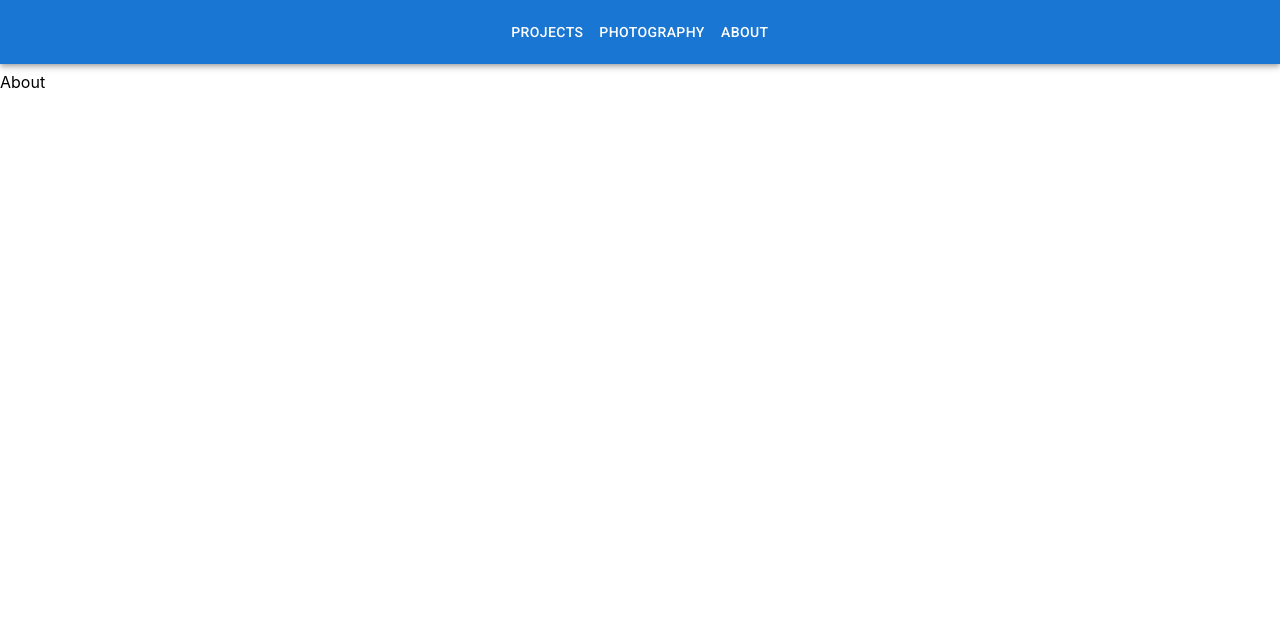
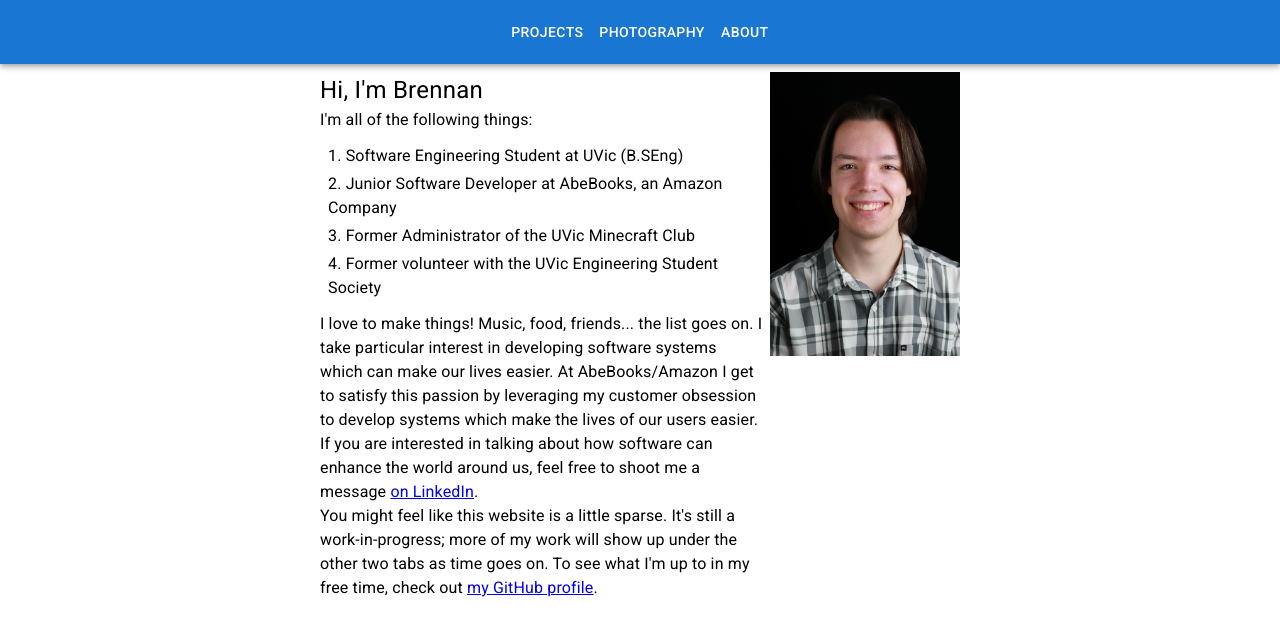
Before and after one commit to brennanmcmicking/brennanmcmicking.net, a React (Create React App) app in the folder frontend/: page / in a window 1280 px wide. Shown: the top 636 px of the page. Built offline with nearby package versions, Linux system fonts and the light colour scheme.

Commit message:
update: frontend

```diff
--- a/frontend/src/components/ExternalImage.tsx
+++ b/frontend/src/components/ExternalImage.tsx
@@ -22,7 +22,6 @@ const ExternalImage = (props: ExternalImageProps) => {
         alt={props.alt}
         className={props.className}
         onLoad={() => {
-          console.log("image loaded");
           setImageLoaded(true);
         }}
       />
--- a/frontend/src/components/SpotifyWidget.css
+++ b/frontend/src/components/SpotifyWidget.css
@@ -8,7 +8,8 @@
 
 .now-listening-song:hover {
   text-decoration: underline;
-  cursor: pointer;
+  /* cursor: pointer; */
+  cursor: default;
   /* margin-left: -100%;
   transition: 5s;
   z-index: 0;
@@ -18,13 +19,15 @@
 .now-listening-album:hover {
   color: white;
   text-decoration: underline;
-  cursor: pointer;
+  cursor: default;
+  /* cursor: pointer; */
 }
 
 .now-listening-artists:hover {
   color: white;
   text-decoration: underline;
-  cursor: pointer;
+  cursor: default;
+  /* cursor: pointer; */
 }
 
 .album-image {
--- a/frontend/src/components/SpotifyWidget.tsx
+++ b/frontend/src/components/SpotifyWidget.tsx
@@ -1,12 +1,5 @@
-import {
-  AppBar,
-  Box,
-  Button,
-  CircularProgress,
-  IconButton,
-  Toolbar,
-  Typography,
-} from "@mui/material";
+import { Box, CircularProgress, Container, Typography } from "@mui/material";
+import RefreshIcon from "@mui/icons-material/Refresh";
 import Marquee from "react-fast-marquee";
 import { useEffect, useState } from "react";
 
@@ -51,8 +44,7 @@ const SpotifyWidget = (props: SpotifyWidgetProps) => {
     return "red";
   };
 
-  useEffect(() => {
-    if (widgetState === "uninitialized") {
+  const refresh = () => {
     setWidgetState("loading");
     fetch("https://api.brennanmcmicking.net/v1/now-playing")
       .then((response) => {
@@ -68,6 +60,11 @@ const SpotifyWidget = (props: SpotifyWidgetProps) => {
       .then((data) => {
         setData(data);
       });
+  };
+
+  useEffect(() => {
+    if (widgetState === "uninitialized") {
+      refresh();
     }
   }, []);
 
@@ -94,7 +91,7 @@ const SpotifyWidget = (props: SpotifyWidgetProps) => {
               className="album-image"
             />
           </Box>
-          <Box marginLeft={1} sx={{ overflow: "hidden" }}>
+          <Box marginLeft={1} sx={{ overflow: "hidden" }} flexGrow={1}>
             <Typography
               className="now-listening-song"
               // align="left"
@@ -120,15 +117,43 @@ const SpotifyWidget = (props: SpotifyWidgetProps) => {
               on {data.album_name}
             </Typography>
           </Box>
+          <Box
+            marginLeft={1}
+            marginRight={0}
+            flexDirection={"column"}
+            justifyContent={"center"}
+          >
+            <RefreshIcon
+              htmlColor="white"
+              cursor={"pointer"}
+              onClick={refresh}
+            />
+          </Box>
         </>
       )}
       {widgetState === "nothing" && (
-        <Typography>Not listening to anything</Typography>
+        <>
+          <Typography flexGrow={1}>Not listening to anything</Typography>
+          <Box
+            marginLeft={1}
+            marginRight={0}
+            flexDirection={"column"}
+            justifyContent={"center"}
+          >
+            <RefreshIcon
+              htmlColor="white"
+              cursor={"pointer"}
+              onClick={refresh}
+            />
+          </Box>
+        </>
       )}
       {widgetState === "error" && (
         <Typography>Internal server error</Typography>
       )}
-      {widgetState === "loading" && <CircularProgress />}
+      {widgetState === "loading" && (
+        <CircularProgress style={{ color: "white" }} />
+      )}
     </Box>
   );
 };
--- a/frontend/src/pages/About.tsx
+++ b/frontend/src/pages/About.tsx
@@ -1,12 +1,60 @@
+import { Box, List, ListItem, ListItemText, Typography } from "@mui/material";
+import Photograph from "../components/Photograph";
+import Headshot from "../pictures/headshot.jpg";
 
-
-export interface AboutProps {
-
-}
+export interface AboutProps {}
 
 const About = (props: AboutProps) => {
-
-  return <>About</>;
-}
+  return (
+    <Box
+      sx={{
+        display: "flex",
+        flexDirection: "row",
+        justifyContent: "center",
+        margin: "auto",
+        width: "50%",
+      }}
+    >
+      <Box width="70%" paddingRight={1} marginBottom={10}>
+        <Typography fontSize={24}>Hi, I'm Brennan</Typography>
+        <Typography>
+          I'm all of the following things:
+          <Box paddingLeft={1}>
+            <List>
+              <ListItemText>
+                1. Software Engineering Student at UVic (B.SEng)
+              </ListItemText>
+              <ListItemText>
+                2. Junior Software Developer at AbeBooks, an Amazon Company
+              </ListItemText>
+              <ListItemText>
+                3. Former Administrator of the UVic Minecraft Club
+              </ListItemText>
+              <ListItemText>
+                4. Former volunteer with the UVic Engineering Student Society
+              </ListItemText>
+            </List>
+          </Box>
+          I love to make things! Music, food, friends... the list goes on. I
+          take particular interest in developing software systems which can make
+          our lives easier. At AbeBooks/Amazon I get to satisfy this passion by
+          leveraging my customer obsession to develop systems which make the
+          lives of our users easier. If you are interested in talking about how
+          software can enhance the world around us, feel free to shoot me a
+          message <a href="https://linkedin.com/in/bmcmicki">on LinkedIn</a>.
+        </Typography>
+        <Typography>
+          You might feel like this website is a little sparse. It's still a
+          work-in-progress; more of my work will show up under the other two
+          tabs as time goes on. To see what I'm up to in my free time, check out{" "}
+          <a href="https://github.com/brennanmcmicking">my GitHub profile</a>.
+        </Typography>
+      </Box>
+      <Box width="30%">
+        <img src={Headshot} alt="A photograph of Brennan" width="100%" />
+      </Box>
+    </Box>
+  );
+};
 
 export default About;
--- a/frontend/src/pages/Projects.tsx
+++ b/frontend/src/pages/Projects.tsx
@@ -1,12 +1,45 @@
+import { Box, Typography } from "@mui/material";
 import SpotifyWidget from "../components/SpotifyWidget";
 
 export interface ProjectsProps {}
 
 const Projects = (props: ProjectsProps) => {
   return (
-    <>
-      <SpotifyWidget />
-    </>
+    <Box
+      margin={"auto"}
+      padding="10px"
+      sx={{
+        display: "flex",
+        flexDirection: "row",
+        justifyContent: "space-between",
+        alignItems: "center",
+      }}
+    >
+      <Box paddingX={2}>
+        <SpotifyWidget />
+        <Typography>
+          This handly little React component integrates with a REST API to tell
+          you what I'm listening to in real-time! The API runs on AWS Lambda/API
+          Gateway and is written in Python. It authenticates itself using my
+          Spotify API key and then asks the Spotify API what I'm listening to,
+          formatting the output and returning it back to the caller. This allows
+          anyone to see what I'm listening to on Spotify without gaining access
+          to my Spotify Auth tokens/API key. It's deployed using GitHub actions
+          and all of the AWS resources are defined using the AWS CDK.
+        </Typography>
+        <Typography>
+          Full source is{" "}
+          <a href="https://github.com/brennanmcmicking/spotify-service">
+            on GitHub
+          </a>
+          .
+        </Typography>
+      </Box>
+      {/* <Box paddingX={2}>
+        <Box width="200px" height="100px" style={{ backgroundColor: "red" }} />
+        <Typography>Placeholder project text</Typography>
+      </Box> */}
+    </Box>
   );
 };
 
```
Also changed, not shown: frontend/src/components/Photograph.tsx (+8 -7 lines). Lines whose indentation alone changed are shown as unchanged.
